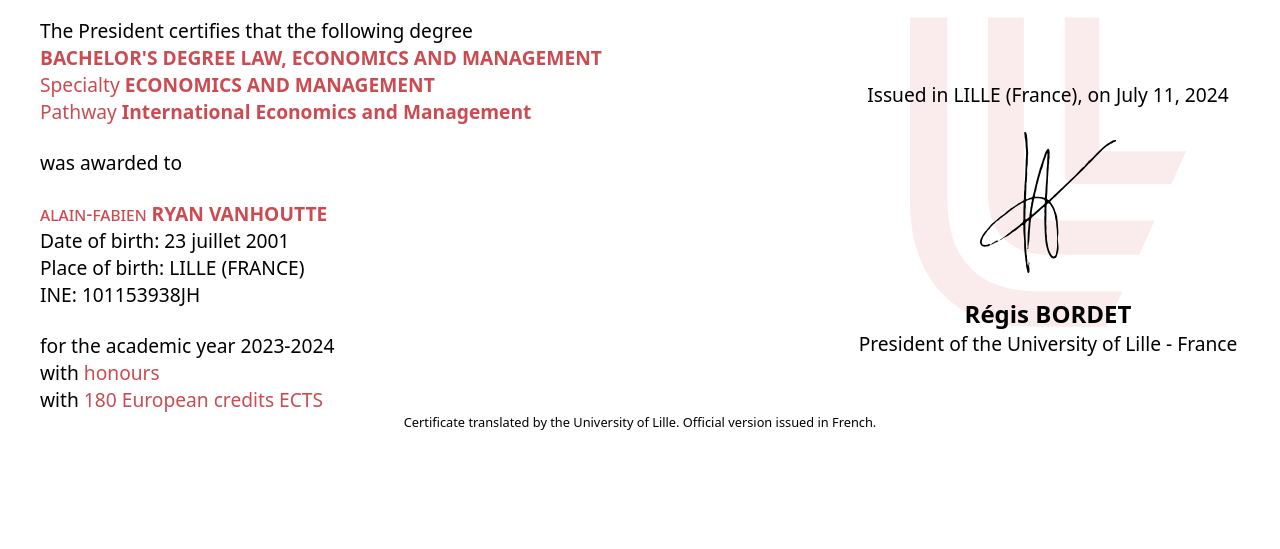
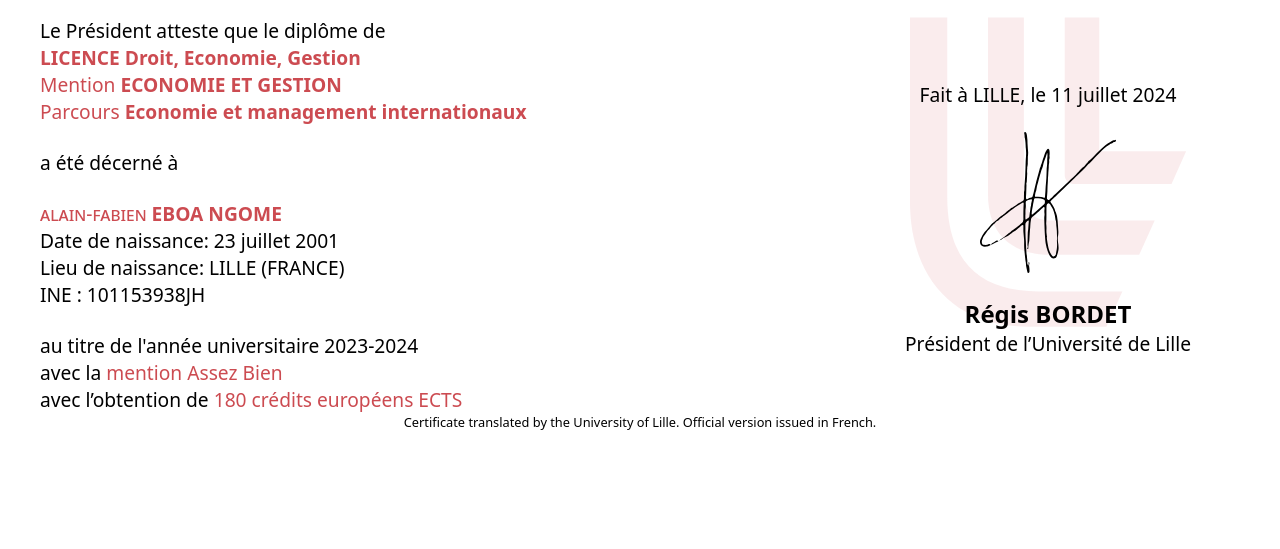
Before and after one commit to Wajdan-dev/diplome-certificate, a plain HTML site: page index.html in a window 1280 px wide. Shown: the part 251-800 px from the top of the page. Drawn offline with nearby package versions, Linux system fonts and the light colour scheme.

Commit message:
done changes

```diff
--- a/index.html
+++ b/index.html
@@ -47,36 +47,40 @@
                             </a>
                         </div>
                         <div class="title">
-                            <div class="inside">Certificate of completion of the diploma</div>
+                            <div class="inside">Attestation de réussite au diplôme</div>
                         </div>
                         <div class="row m-0">
                             <div class="col-12 col-md-8">
                                 <div class="left">
-                                    <div class="attestation">The President certifies that the following degree</div>
-                                    <div class="diplom"><strong>BACHELOR'S DEGREE LAW, ECONOMICS AND MANAGEMENT</strong>
+                                    <div class="attestation">Le Président atteste que le diplôme de</div>
+                                    <div class="diplom"><strong>LICENCE Droit, Economie, Gestion</strong>
                                     </div>
-                                    <div class="mention-diplom">Specialty <strong>ECONOMICS AND MANAGEMENT</strong>
+                                    <div class="mention-diplom">Mention <strong>ECONOMIE ET GESTION</strong>
                                     </div>
-                                    <div class="parcours">Pathway <strong>International Economics and
-                                            Management</strong></div>
-                                    <div class="decern">was awarded to</div>
-                                    <div class="laureat">alain-fabien <span>RYAN VANHOUTTE</span></div>
-                                    <div class="birth">Date of birth: 23 juillet 2001</div>
-                                    <div class="birth">Place of birth: LILLE (FRANCE)</div>
-                                    <div class="ine">INE: 101153938JH</div>
-                                    <div class="univ-year">for the academic year 2023-2024</div>
-                                    <div class="mention">with <span>honours</span></div>
-                                    <div class="credits">with <span>180 European credits ECTS</span></div>
+                                    <div class="parcours">Parcours <strong>Economie et management
+                                            internationaux</strong>
+                                    </div>
+                                    <div class="decern">a été décerné à
+                                    </div>
+                                    <div class="laureat">alain-fabien <span>EBOA NGOME</span></div>
+                                    <div class="birth">Date de naissance: 23 juillet 2001</div>
+                                    <div class="birth">Lieu de naissance: LILLE (FRANCE)</div>
+                                    <div class="ine">INE : 101153938JH</div>
+                                    <div class="univ-year">au titre de l'année universitaire 2023-2024
+                                    </div>
+                                    <div class="mention">avec la <span>mention Assez Bien</span></div>
+                                    <div class="credits">avec l’obtention de <span> 180 crédits européens ECTS</span>
+                                    </div>
                                 </div>
                             </div>
                             <div class="col-12 col-md-4">
                                 <div class="right text-center">
-                                    <div class="where">Issued in LILLE (France), on July 11, 2024</div>
+                                    <div class="where">Fait à LILLE, le 11 juillet 2024</div>
                                     <div class="signature">
                                         <img src="./assets/images/regis-bordet-53ff04f9.svg" alt="Régis BORDET">
                                     </div>
                                     <div class="president-name">Régis BORDET</div>
-                                    <div class="president-title">President of the University of Lille - France</div>
+                                    <div class="president-title">Président de l’Université de Lille</div>
                                 </div>
                             </div>
                         </div>
```
